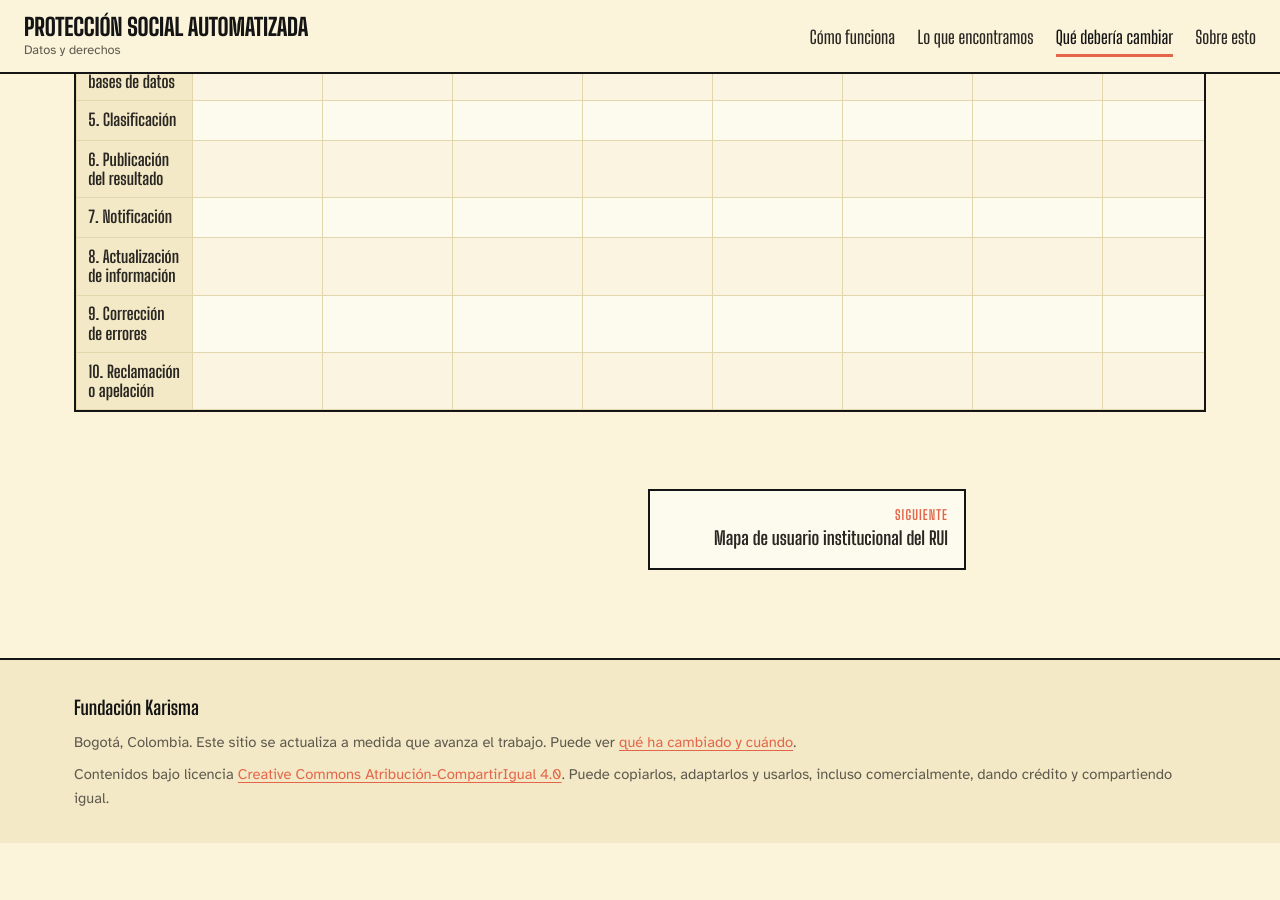
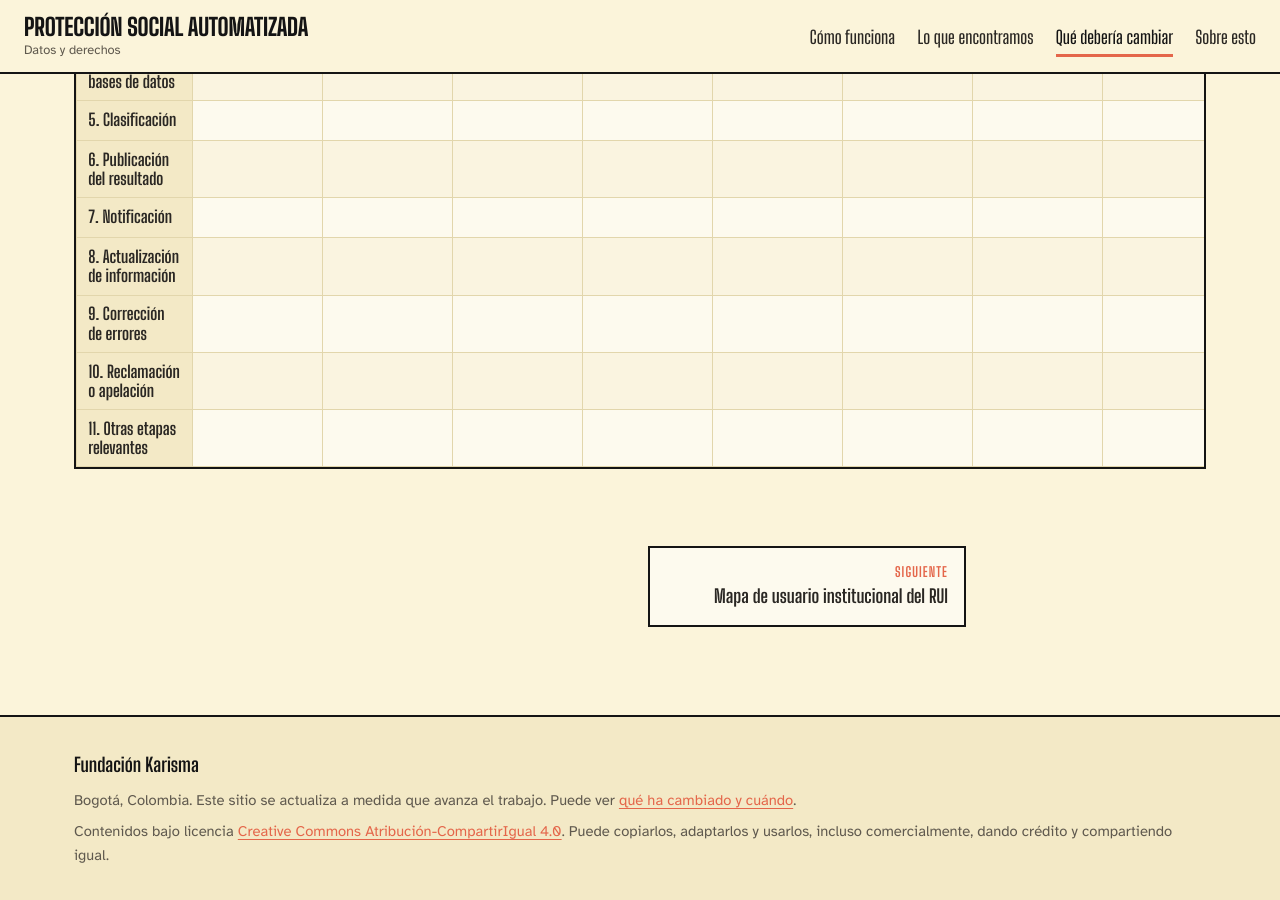
Before and after one commit to aliciaduquea/digitalwelfarestate-karisma, a Jekyll site: the page built from _herramientas/01-mapa-de-funciones.md, in a window 1280 px wide and 900 px high, scrolled down 887 px. Built offline with Jekyll 4.4.1, drawn with Linux system fonts in a browser that asks for light colours; before the commit the page ends 1730 px from its top, so only the background shows below that.

Commit message:
Update 01-mapa-de-funciones.md

```diff
--- a/_herramientas/01-mapa-de-funciones.md
+++ b/_herramientas/01-mapa-de-funciones.md
@@ -30,6 +30,7 @@ Este mapa permite reconstruir el recorrido de una persona a través de las disti
 <tr><th scope="row">8. Actualización de información</th><td></td><td></td><td></td><td></td><td></td><td></td><td></td><td></td><td></td></tr>
 <tr><th scope="row">9. Corrección de errores</th><td></td><td></td><td></td><td></td><td></td><td></td><td></td><td></td><td></td></tr>
 <tr><th scope="row">10. Reclamación o apelación</th><td></td><td></td><td></td><td></td><td></td><td></td><td></td><td></td><td></td></tr>
+<tr><th scope="row">11. Otras etapas relevantes</th><td></td><td></td><td></td><td></td><td></td><td></td><td></td><td></td><td></td></tr>
 </tbody>
 </table>
 </div>
```
